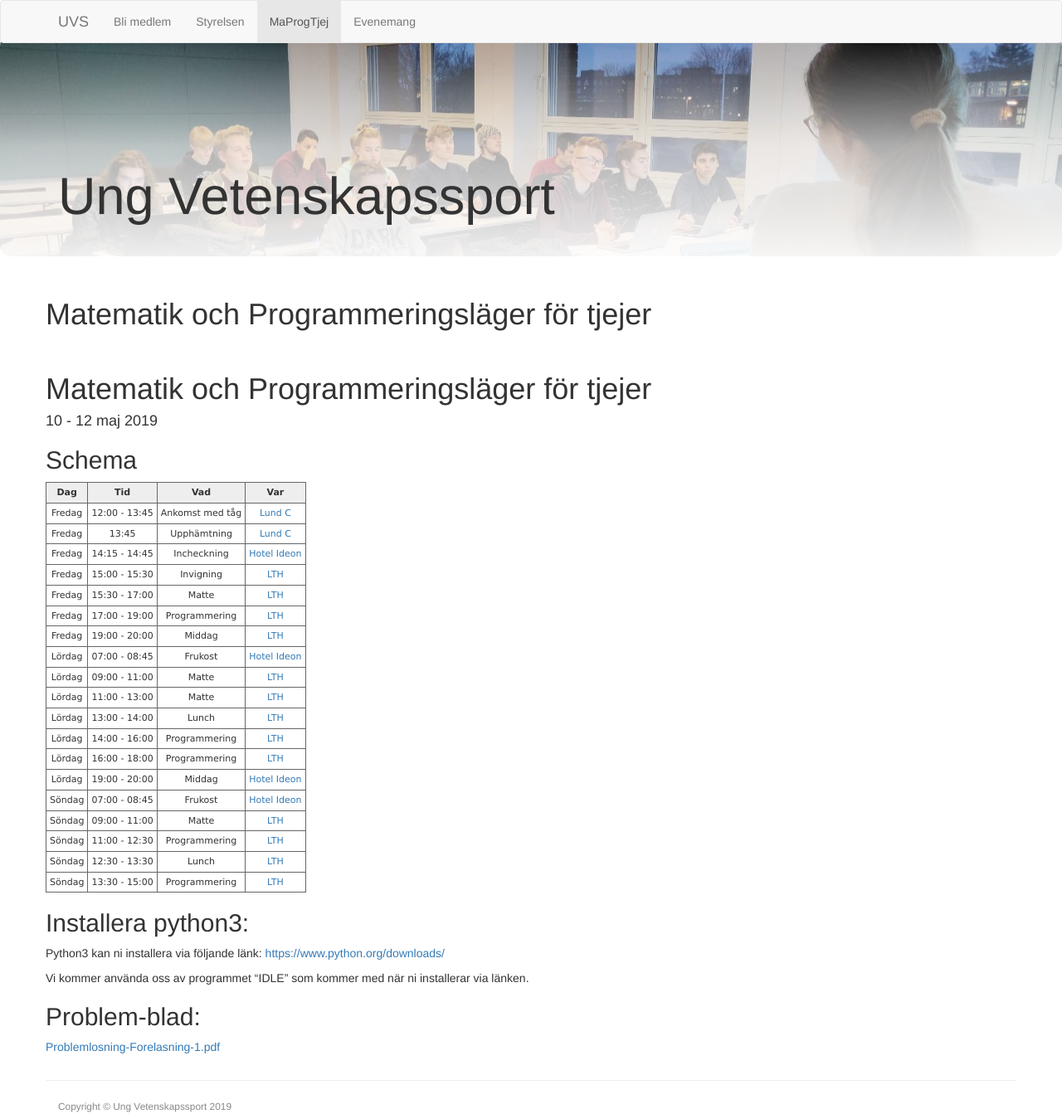
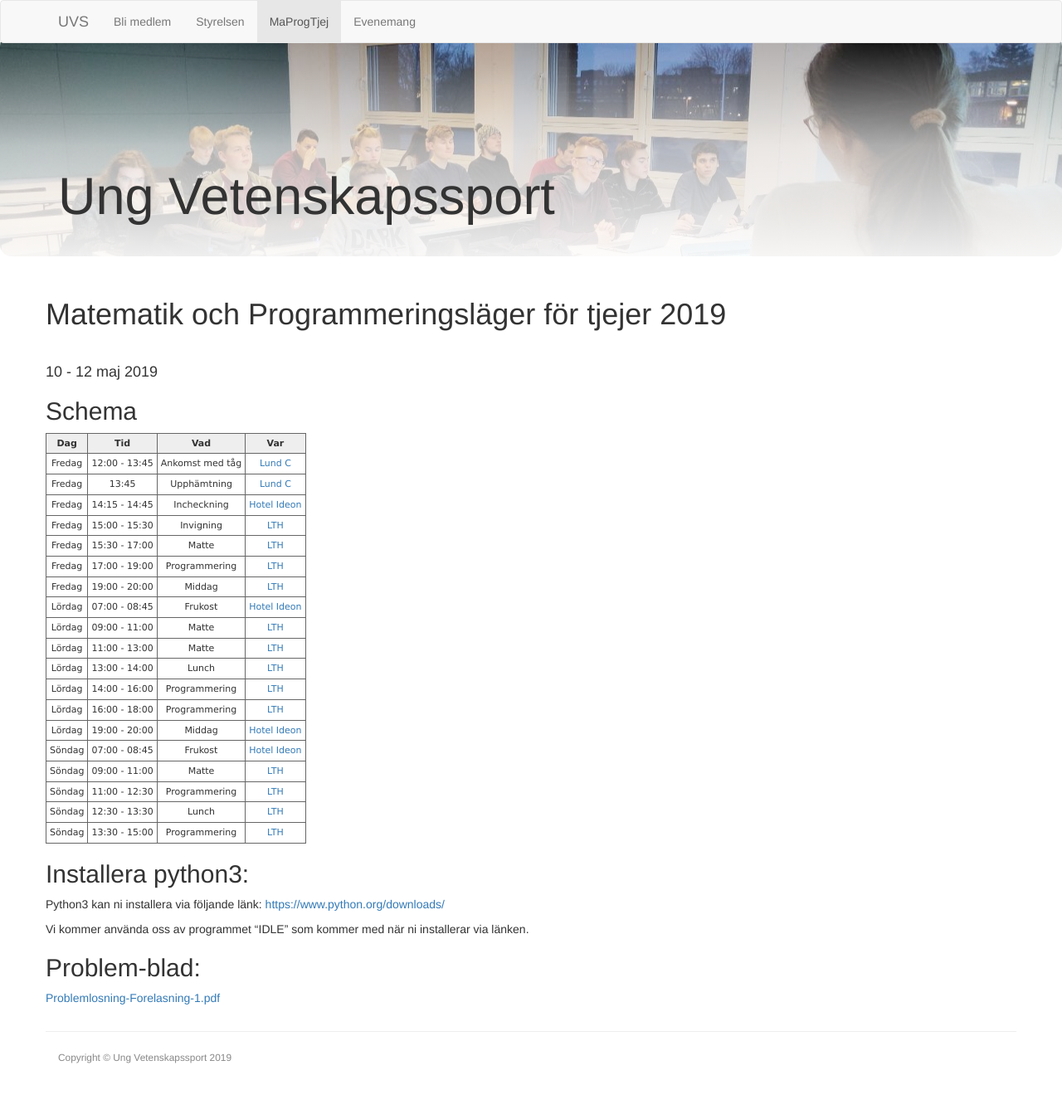
Before and after one commit to ungvetenskapssport/ungvetenskapssport.github.io, a Jekyll site: the page built from events/maprogtjej19.md, in a window 1280 px wide. Shown: the whole page at 83% size. Built offline with Jekyll 4.4.1, drawn with Linux system fonts in a browser that asks for light colours; nearby versions of some CDN libraries; our own code applies the rules of GitHub Pages for plain Markdown files; after the commit the page ends 1284 px from its top, so only the background shows below that.

Commit message:
update title

```diff
--- a/events/maprogtjej19.md
+++ b/events/maprogtjej19.md
@@ -1,9 +1,9 @@
 ---
 layout: page
 id: maprogtjej19
+title: "Matematik och Programmeringsläger för tjejer 2019"
 ---
 
-# Matematik och Programmeringsläger för tjejer
 #### 10 - 12 maj 2019
 
 ## Schema
```
